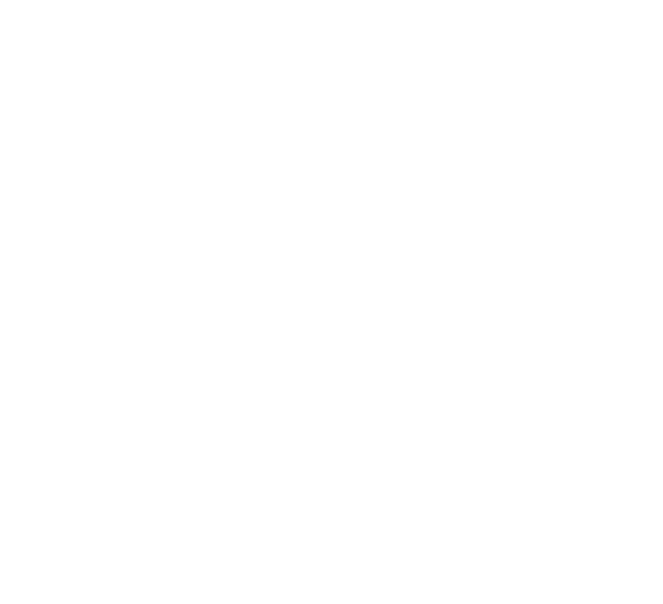
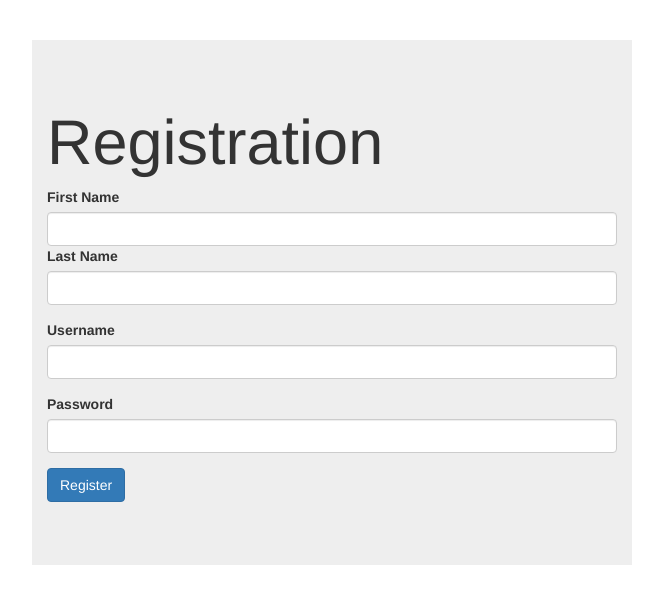
Before and after one commit to Moiiwa/Library, a React app in the folder front/: page /registration in a window 1280 px wide. Shown: the whole page, without its empty margins (308-971 px from the left). Built offline with nearby package versions, Linux system fonts and the light colour scheme.

Commit message:
registration

```diff
--- a/front/app/App.js
+++ b/front/app/App.js
@@ -1,6 +1,8 @@
 import React from 'react'
 import MainPage from '../pages/MainPage/MainPage'
 import BookPage from '../pages/BookPage/BookPage'
+import RegistrationPage from '../pages/RegistrationPage/RegistrationPage'
+
 import {
     Switch,
     Route,
@@ -14,6 +16,7 @@ class App extends React.Component {
                 <Switch>
                     <Route exact path='/' component={MainPage} />
                     <Route path='/book/:id' component={BookPage} />
+                    <Route path='/registration' component={RegistrationPage}/>
                 </Switch>
             </React.Fragment>
         );
--- a/front/app/index.html
+++ b/front/app/index.html
@@ -7,6 +7,7 @@
     <meta name="viewport" content="width=device-width, initial-scale=1.0">
     <script src="index.js"></script>
     <title>Document</title>
+    <link rel="stylesheet" href="https://netdna.bootstrapcdn.com/bootstrap/3.3.7/css/bootstrap.min.css" />
 </head>
 
 <body>
--- a/front/components/Input.js
+++ b/front/components/Input.js
@@ -38,16 +38,16 @@ class Input extends React.Component {
 
     render() {
         return (
-            <div>
+            <div className="container">
                 <input
+                    className="form-control"
                     type='text'
                     placeholder='111-1-1111-1111-1'
                     required={true}
                     value={this.state.isbn}
                     onChange={this.handleChange}
                 />
-                <button onClick={this.handleSubmit}>Find book</button>
-
+                <button className="btn btn-primary" onClick={this.handleSubmit}>Find book</button>
             </div>
         );
     }
--- /dev/null
+++ b/front/pages/MainPage/MainPage.css
@@ -0,0 +1,3 @@
+html, body{
+    padding: 2rem;
+}
--- a/front/pages/MainPage/MainPage.js
+++ b/front/pages/MainPage/MainPage.js
@@ -2,6 +2,8 @@ import React from 'react'
 import Input from '../../components/Input'
 import List from '../../components/List/List'
 import { getBooks } from '../../api/book'
+
+import './MainPage.css'
 class MainPage extends React.Component {
 
     constructor(props) {
@@ -32,7 +34,7 @@ class MainPage extends React.Component {
                 <Input />
                 {this.state.loading ?
                     <div>Loading...</div> :
-                    <div>
+                    <div className="container">
                         <List list={this.state.booksList} />
                     </div>
                 }
--- /dev/null
+++ b/front/pages/RegistrationPage/RegistrationPage.js
@@ -0,0 +1,98 @@
+import React from 'react'
+
+import './RegistrationPage.css'
+
+class RegistrationPage extends React.Component {
+    constructor(props) {
+        super(props);
+
+        this.state = {
+            user: {
+                firstName: '',
+                lastName: '',
+                username: '',
+                password: ''
+            },
+            submitted: false
+        };
+
+        this.handleChange = this.handleChange.bind(this);
+        this.handleSubmit = this.handleSubmit.bind(this);
+
+    }
+
+    handleChange(event) {
+        const { name, value } = event.target;
+        const { user } = this.state;
+        this.setState({
+            user: {
+                ...user,
+                [name]: value
+            }
+        });
+    }
+
+    handleSubmit(event) {
+        event.preventDefault();
+
+        this.setState({ submitted: true });
+        const { user } = this.state;
+        if (user.firstName && user.lastName && user.username && user.password) {
+
+        }
+    }
+
+    render() {
+
+        const { registering  } = this.props;
+        const { user, submitted } = this.state;
+
+        return (
+            <div className="col-md-6 col-md-offset-3 jumbotron">
+                <h1 className="display-4">Registration</h1>
+
+                <form name="form" onSubmit={this.handleSubmit}>
+                    <div className={'f' + (submitted && !user.firstName ? ' has-error' : '')}>
+                        <label htmlFor="firstName">First Name</label>
+                        <input type="text" className="form-control" name="firstName" value={user.firstName} onChange={this.handleChange}/>
+                        {submitted && !user.firstName &&
+                        <div className="help-block">First Name is required</div>
+                        }
+                    </div>
+
+                    <div className={'form-group' + (submitted && !user.lastName ? ' has-error' : '')}>
+                        <label htmlFor="lastName">Last Name</label>
+                        <input type="text" className="form-control" name="lastName" value={user.lastName} onChange={this.handleChange}/>
+                        {submitted && !user.lastName &&
+                        <div className="help-block">Last Name is required</div>
+                        }
+                    </div>
+
+                    <div className={'form-group' + (submitted && !user.username ? ' has-error' : '')}>
+                        <label htmlFor="username">Username</label>
+                        <input type="text" className="form-control" name="username"  value={user.username} onChange={this.handleChange}/>
+                        {submitted && !user.username &&
+                        <div className="help-block">Username is required</div>
+                        }
+                    </div>
+
+                    <div className={'form-group' + (submitted && !user.password ? ' has-error' : '')}>
+                        <label htmlFor="password">Password</label>
+                        <input type="password" className="form-control" name="password" value={user.password} onChange={this.handleChange}/>
+                        {submitted && !user.password &&
+                        <div className="help-block">Password is required</div>
+                        }
+                    </div>
+
+                    <div className="form-group">
+                        <button className="btn btn-primary">Register</button>
+                    </div>
+                </form>
+
+            </div>
+        )
+    }
+}
+
+
+export default RegistrationPage;
```
Also changed, not shown: front/pages/RegistrationPage/RegistrationPage.css (added).
